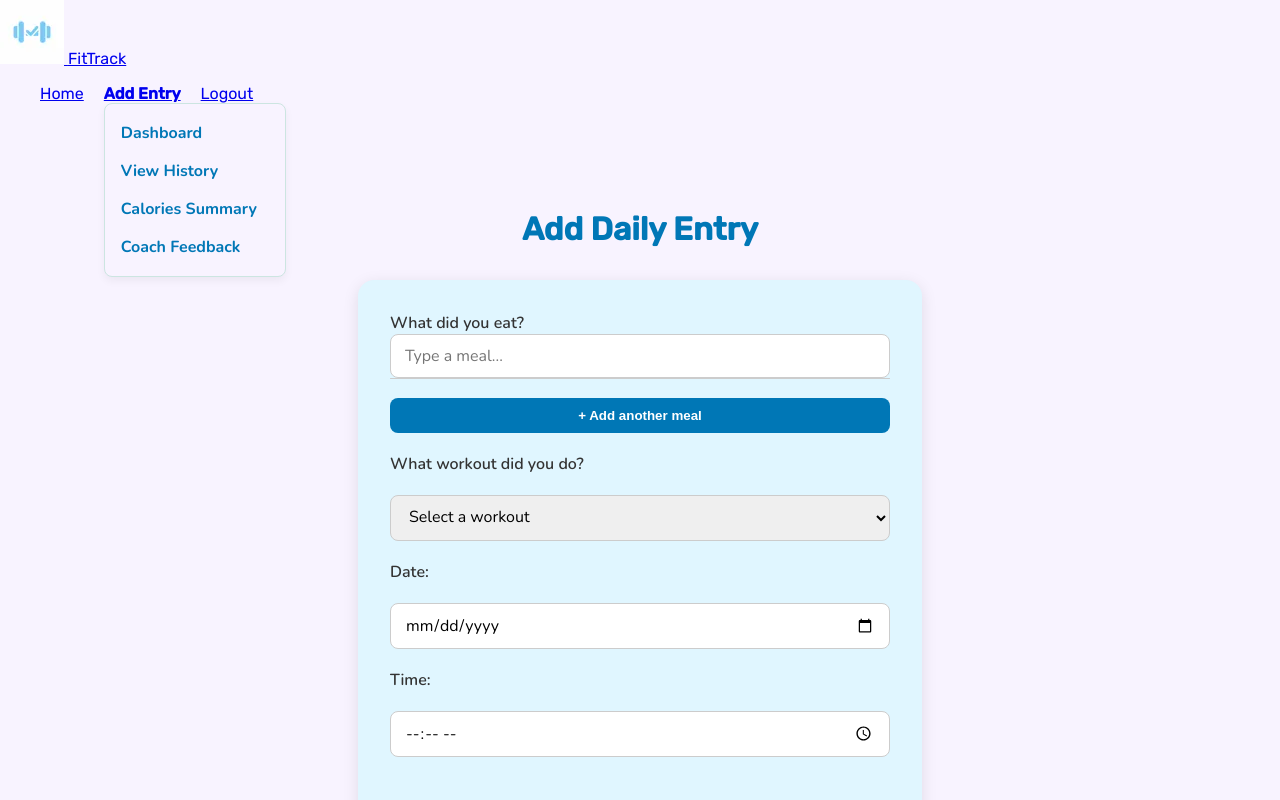
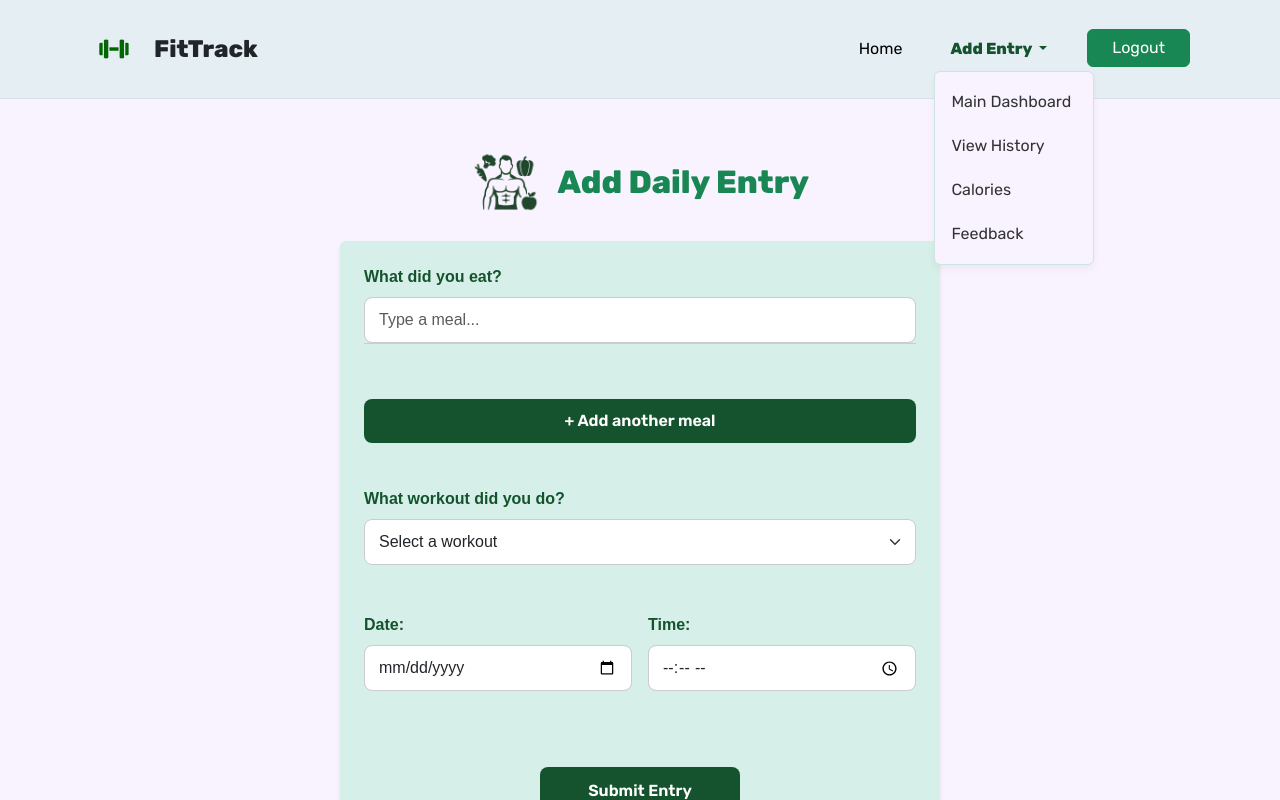
Before and after one commit to mayazahavi/fittrack, a website with bundled scripts: page client/addentry.html in a window 1280 px wide. Both pictures are taken after a click on the button "Add Entry". Shown: the top 800 px of the page. Built offline with nearby package versions, Linux system fonts and the light colour scheme.

Commit message:
design change of page addenry

```diff
--- a/client/addentry.html
+++ b/client/addentry.html
@@ -3,110 +3,119 @@
 <head>
   <meta charset="UTF-8" />
   <title>Add Entry - FitTrack</title>
+  <meta name="viewport" content="width=device-width, initial-scale=1.0" />
+  <link href="https://cdn.jsdelivr.net/npm/bootstrap@5.3.3/dist/css/bootstrap.min.css" rel="stylesheet" />
   <link rel="stylesheet" href="css/style.css" />
   <link rel="stylesheet" href="css/addentry.css" />
-  <link rel="stylesheet" href="css/navbar-dropdown.css" />
-  <link href="https://fonts.googleapis.com/css2?family=Nunito:wght@400;600;700;800&display=swap" rel="stylesheet" />
-  <link href="https://fonts.googleapis.com/css2?family=Rubik:wght@400;500&display=swap" rel="stylesheet" />
+  <link href="https://fonts.googleapis.com/css2?family=Rubik:wght@400;600;800&display=swap" rel="stylesheet" />
 </head>
-<body>
-  <!-- Header -->
-  <section class="wrapper">
-    <header class="navbar">
-      <a href="dashboard.html" class="logo-container">
-        <img src="images/fittrack_icon.webp" alt="FitTrack logo" class="logo-img" />
-        <span class="logo-text">FitTrack</span>
+<body style="font-family: 'Rubik', sans-serif; background-color: #f8f3ff;">
+
+  <!-- ✅ HEADER -->
+  <header>
+    <nav class="navbar navbar-expand-lg custom-navbar">
+      <section class="container d-flex justify-content-between align-items-center">
+        <a href="index.html" class="navbar-brand d-flex align-items-center">
+          <img src="images/fittrack_logo_darkgreen.png" alt="FitTrack Logo" width="64" height="64" class="me-2">
+          <strong class="fs-4 text-dark">FitTrack</strong>
         </a>
-      <nav>
-        <ul class="nav-links">
-           <li><a href="index.html">Home</a></li>
-          <li class="dropdown curr-page">
-            <a href="#" class="dropdown-toggle">Add Entry</a>
-            <ul class="dropdown-menu">
-              <li><a href="dashboard.html">Dashboard</a></li>
-              <li><a href="entries.html">View History</a></li>
-              <li><a href="entrydetails.html">Calories Summary</a></li>
-              <li><a href="feedback.html">Coach Feedback</a></li>
+
+        <nav class="d-flex align-items-center gap-3">
+          <ul class="nav mb-0">
+            <li class="nav-item">
+              <a href="index.html" class="nav-link">Home</a>
+            </li>
+            <li class="nav-item dropdown">
+              <a class="nav-link dropdown-toggle active-link" href="#" id="entryDropdown" role="button" data-bs-toggle="dropdown" aria-expanded="false">
+                Add Entry
+              </a>
+              <ul class="dropdown-menu" aria-labelledby="entryDropdown">
+                <li><a class="dropdown-item" href="dashboard.html">Main Dashboard</a></li>
+                <li><a class="dropdown-item" href="entries.html">View History</a></li>
+                <li><a class="dropdown-item" href="entrydetails.html">Calories</a></li>
+                <li><a class="dropdown-item" href="feedback.html">Feedback</a></li>
               </ul>
             </li>
-          <li><a href="#">Logout</a></li>
+            <li class="nav-item">
+              <a href="logout.html" class="btn btn-success px-4 ms-2">Logout</a>
+            </li>
           </ul>
         </nav>
+      </section>
+    </nav>
   </header>
-  </section>
 
-  <!-- Main Form Section -->
-  <section class="wrapper">
-    <main class="entry-form-section">
-      <h2 class="form-title">Add Daily Entry</h2>
+  <!-- ✅ MAIN FORM -->
+  <main class="container my-5">
+    <h2 class="form-title text-center text-success fw-bold mb-4 d-flex justify-content-center align-items-center gap-3">
+      <img src="images/healthy_nutrition_icon.png" alt="Nutrition Icon" style="height: 2.2em;">
+      Add Daily Entry
+    </h2>
 
-      <form id="entryForm" class="entry-form" autocomplete="off">
-        <!-- Dynamic Meal Inputs -->
-        <section id="meal-group">
-          <label for="meal-0">What did you eat?</label>
-          <!-- Created via JS -->
-        </section>
+    <form id="entryForm" class="entry-form mx-auto p-4 bg-white rounded shadow-sm" style="max-width: 600px;" autocomplete="off">
 
-        <button type="button" id="add-meal-btn">+ Add another meal</button>
+      <!-- Meals -->
+      <div id="meal-group" class="mb-1">
+        <label for="meal-0" class="form-label fw-bold">What did you eat?</label>
+        <!-- JS will insert input fields here -->
+      </div>
+      <small id="meal-error" class="text-danger ms-1 d-block mt-1"></small>
 
-        <!-- Workout + Date + Time -->
-        <label for="workout">What workout did you do?</label>
-        <select id="workout" name="workout" required>
+      <div class="mb-4">
+        <button type="button" id="add-meal-btn" class="btn btn-outline-success w-100">+ Add another meal</button>
+      </div>
+
+      <!-- Workout -->
+      <div class="mb-1">
+        <label for="workout" class="form-label fw-bold">What workout did you do?</label>
+        <select id="workout" name="workout" class="form-select" required>
           <option value="" disabled selected>Select a workout</option>
           <option value="running">Running</option>
           <option value="yoga">Yoga</option>
           <option value="strength">Strength Training</option>
           <option value="none">No workout today</option>
         </select>
+      </div>
+      <small id="workout-error" class="text-danger ms-1 d-block mt-1"></small>
 
-        <label for="date">Date:</label>
-        <input type="date" id="date" name="date" required />
+      <!-- Date & Time -->
+      <div class="row g-3 mb-3">
+        <div class="col-md-6">
+          <label for="date" class="form-label fw-bold">Date:</label>
+          <input type="date" id="date" name="date" class="form-control" required />
+          <small id="date-error" class="text-danger ms-1 d-block mt-1"></small>
+        </div>
+        <div class="col-md-6">
+          <label for="time" class="form-label fw-bold">Time:</label>
+          <input type="time" id="time" name="time" class="form-control" required />
+          <small id="time-error" class="text-danger ms-1 d-block mt-1"></small>
+        </div>
+      </div>
 
-        <label for="time">Time:</label>
-        <input type="time" id="time" name="time" required />
+      <!-- Calories -->
+      <p id="calories-display" class="text-center text-success fw-semibold mb-3"></p>
 
-        <!-- קלוריות -->
-        <p id="calories-display" class="calorie-output"></p>
-
-        <button type="submit">Submit Entry</button>
-        <p id="form-error" class="form-error"></p>
+      <!-- Submit -->
+      <div class="text-center">
+        <button type="submit" class="btn btn-success px-5">Submit Entry</button>
+      </div>
+      <p id="form-error" class="text-danger text-center mt-3"></p>
     </form>
   </main>
+
+  <!-- ✅ FOOTER -->
+  <footer id="contact" class="footer-section text-center text-white mt-5 py-4">
+    <section class="mb-3">
+      <a href="https://facebook.com" target="_blank"><img src="images/facebook.svg" alt="Facebook" width="24" class="mx-2 social-icon" /></a>
+      <a href="https://instagram.com" target="_blank"><img src="images/instagram.svg" alt="Instagram" width="24" class="mx-2 social-icon" /></a>
+      <a href="https://twitter.com" target="_blank"><img src="images/twitter.svg" alt="Twitter" width="24" class="mx-2 social-icon" /></a>
     </section>
-
-  <!-- Footer -->
-  <footer class="footer">
-    <section class="wrapper">
-      <section class="footer-container">
-        <section class="footer-group footer-left">
-          <h3 class="footer-title">ABOUT</h3>
-          <ul class="footer-links">
-            <li><a href="#">Our Story</a></li>
-            <li><a href="#">Team</a></li>
-            <li><a href="#">Contact</a></li>
-          </ul>
-          <section class="footer-icons">
-            <a href="https://twitter.com" target="_blank"><img src="images/twitter.svg" alt="Twitter" class="social-icon" /></a>
-            <a href="https://facebook.com" target="_blank"><img src="images/facebook.svg" alt="Facebook" class="social-icon" /></a>
-            <a href="https://instagram.com" target="_blank"><img src="images/instagram.svg" alt="Instagram" class="social-icon" /></a>
-          </section>
-          <p class="footer-copy">© 2025 FitTrack</p>
-        </section>
-        <section class="footer-group footer-right">
-          <h3 class="footer-title">FOLLOW US</h3>
-          <ul class="footer-links">
-            <li><a href="#">Twitter</a></li>
-            <li><a href="#">Facebook</a></li>
-            <li><a href="#">Instagram</a></li>
-          </ul>
-        </section>
-      </section>
-    </section>
+    <small>© 2025 FitTrack, All rights reserved.</small>
   </footer>
 
-  <!-- Scripts -->
+  <!-- ✅ SCRIPTS -->
+  <script src="https://cdn.jsdelivr.net/npm/bootstrap@5.3.3/dist/js/bootstrap.bundle.min.js"></script>
   <script src="js/navbar-dropdown.js"></script>
   <script type="module" src="js/addentry.js"></script>
-
 </body>
 </html>
--- a/client/css/addentry.css
+++ b/client/css/addentry.css
@@ -7,14 +7,14 @@
 
 .form-title {
   font-size: 32px;
-  color: #0077B6;
-  font-weight: 700;
+  color: #14532D; /* ירוק כהה */
+  font-weight: 800;
   margin-bottom: 32px;
   font-family: 'Rubik', sans-serif;
 }
 
 .entry-form {
-  background-color: #E0F6FF;
+    background-color: #D6F0E9 !important; /* ירוק פסטלי */
   padding: 32px;
   border-radius: 16px;
   width: 100%;
@@ -27,7 +27,7 @@
 
 .entry-form label {
   font-weight: 600;
-  color: #333;
+  color: #14532D;
   font-family: 'Nunito', sans-serif;
 }
 
@@ -42,7 +42,7 @@
   box-sizing: border-box;
 }
 
-/* עיצוב לשדה חיפוש ארוחות */
+/* שדה חיפוש לארוחות */
 .meal-wrapper {
   position: relative;
 }
@@ -85,8 +85,9 @@
   background-color: #f0f0f0;
 }
 
+/* כפתור הוספת ארוחה */
 #add-meal-btn {
-  background-color: #0077B6;
+  background-color: #14532D;
   color: white;
   font-weight: 600;
   border: none;
@@ -97,12 +98,13 @@
 }
 
 #add-meal-btn:hover {
-  background-color: #4BB4E6;
+  background-color: #1E5E3C;
 }
 
+/* כפתור שליחה */
 .entry-form button[type="submit"] {
   padding: 12px;
-  background-color: #0077B6;
+  background-color: #14532D;
   color: white;
   font-size: 16px;
   font-weight: 600;
@@ -113,9 +115,10 @@
 }
 
 .entry-form button[type="submit"]:hover {
-  background-color: #4BB4E6;
+  background-color: #1E5E3C;
 }
 
+/* שגיאה */
 .form-error {
   color: red;
   font-size: 14px;
@@ -123,9 +126,10 @@
   margin-top: -8px;
 }
 
+/* קלוריות */
 .calorie-output {
   font-weight: bold;
   font-size: 18px;
-  color: #0077B6;
+  color: #14532D;
   margin-top: 12px;
 }
--- a/client/css/dashboard.css
+++ b/client/css/dashboard.css
@@ -79,3 +79,25 @@
   color: #333;
   font-family: 'Nunito', sans-serif;
 }
+.suggestions-list {
+  list-style: none;
+  margin: 0;
+  padding: 0;
+  border: 1px solid #ccc;
+  border-radius: 0.5rem;
+  background-color: white;
+  max-height: 150px;
+  overflow-y: auto;
+  position: absolute;
+  z-index: 1000;
+  width: 100%;
+}
+
+.suggestions-list li {
+  padding: 8px 12px;
+  cursor: pointer;
+}
+
+.suggestions-list li:hover {
+  background-color: #f0f0f0;
+}
--- a/client/js/addentry.js
+++ b/client/js/addentry.js
@@ -7,11 +7,25 @@ document.addEventListener("DOMContentLoaded", () => {
   const errorField = document.getElementById("form-error");
   const caloriesDisplay = document.getElementById("calories-display");
 
+  // אלמנטים לשגיאות לפי שדה
+  const mealError = document.getElementById("meal-error");
+  const workoutError = document.getElementById("workout-error");
+  const dateError = document.getElementById("date-error");
+  const timeError = document.getElementById("time-error");
+
+  function clearFieldErrors() {
+    mealError.textContent = "";
+    workoutError.textContent = "";
+    dateError.textContent = "";
+    timeError.textContent = "";
+    errorField.textContent = "";
+  }
+
   function createMealInput() {
     const wrapper = document.createElement("div");
     wrapper.className = "meal-wrapper";
     wrapper.innerHTML = `
-      <input type="text" class="meal-input" name="meal[]" placeholder="Type a meal..." required />
+      <input type="text" class="meal-input form-control mb-2" name="meal[]" placeholder="Type a meal..." required />
       <ul class="suggestions-list"></ul>
     `;
     mealGroup.appendChild(wrapper);
@@ -21,7 +35,7 @@ document.addEventListener("DOMContentLoaded", () => {
     createMealInput();
   });
 
-  // השלמה אוטומטית – עם Authorization header
+  // השלמה אוטומטית עם Authorization header
   mealGroup.addEventListener("input", async (e) => {
     if (e.target.classList.contains("meal-input")) {
       const input = e.target;
@@ -41,9 +55,7 @@ document.addEventListener("DOMContentLoaded", () => {
           }
         });
 
-        if (!res.ok) {
-          throw new Error("Failed to fetch ingredient suggestions");
-        }
+        if (!res.ok) throw new Error("Failed to fetch ingredient suggestions");
 
         const data = await res.json();
         list.innerHTML = "";
@@ -67,7 +79,7 @@ document.addEventListener("DOMContentLoaded", () => {
 
   form.addEventListener("submit", async (e) => {
     e.preventDefault();
-    errorField.textContent = "";
+    clearFieldErrors();
     caloriesDisplay.innerHTML = "";
 
     const inputs = document.querySelectorAll(".meal-input");
@@ -81,10 +93,36 @@ document.addEventListener("DOMContentLoaded", () => {
     const date = document.getElementById("date").value;
     const time = document.getElementById("time").value;
 
-    if (meals.length === 0 || !workout || !date || !time) {
-      errorField.textContent = "Please fill in all fields.";
-      return;
+    let hasError = false;
+
+    // ✳️ בדיקות שגיאה ספציפיות לכל שדה
+    if (meals.length === 0) {
+      mealError.textContent = "Please enter at least one meal.";
+      hasError = true;
     }
+
+    if (!workout) {
+      workoutError.textContent = "Please select a workout.";
+      hasError = true;
+    }
+
+    if (!date) {
+      dateError.textContent = "Please choose a date.";
+      hasError = true;
+    } else {
+      const today = new Date().toISOString().split("T")[0];
+      if (date !== today) {
+        dateError.textContent = "Date must be today's date.";
+        hasError = true;
+      }
+    }
+
+    if (!time) {
+      timeError.textContent = "Please enter a time.";
+      hasError = true;
+    }
+
+    if (hasError) return;
 
     try {
       const entryData = { meals, workout, date, time };
```
Lines whose indentation alone changed are shown as unchanged.
